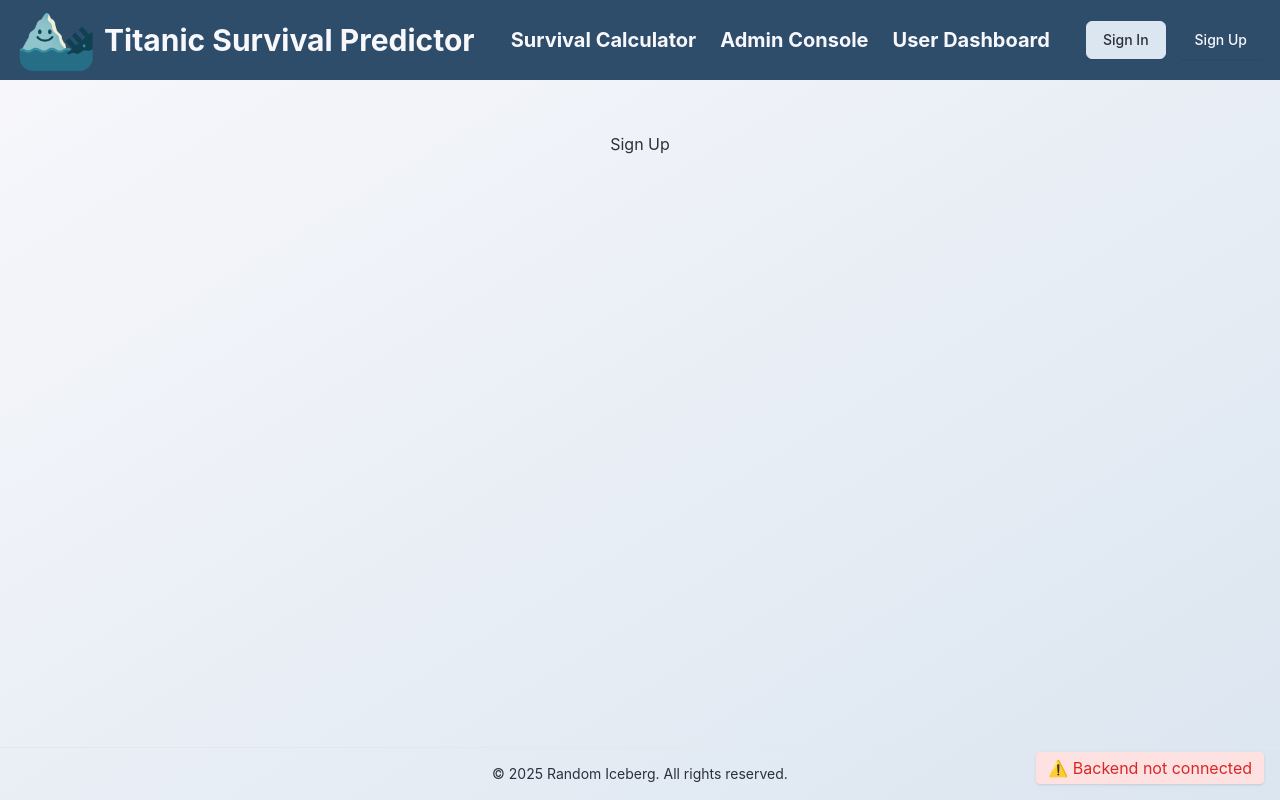
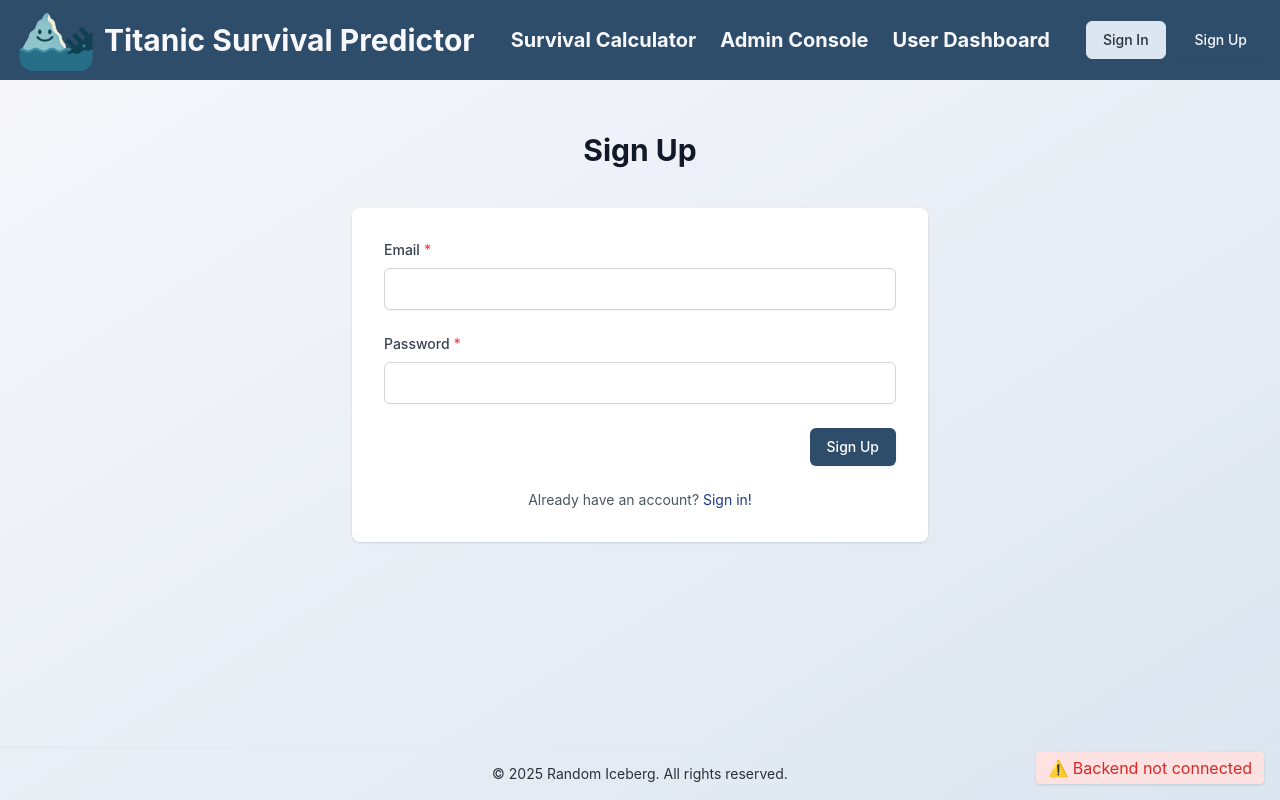
Before and after one commit to random-iceberg/web-frontend, a React (Create React App) app: page /signup in a window 1280 px wide. Built offline with nearby package versions, Linux system fonts and the light colour scheme; no server answers.

Commit message:
formatting

```diff
--- a/src/App.tsx
+++ b/src/App.tsx
@@ -12,18 +12,8 @@ const Calculator = lazy(
   () => import("components/calculator/SurvivalCalculator"),
 );
 const UserDashboard = lazy(() => import("pages/UserDashboard"));
-
-/* still a stub – swap out when real components exist */
-const SignIn = lazy(() =>
-  Promise.resolve({
-    default: () => <div className="p-8 text-center">Sign In</div>,
-  }),
-);
-const SignUp = lazy(() =>
-  Promise.resolve({
-    default: () => <div className="p-8 text-center">Sign Up</div>,
-  }),
-);
+const SignIn = lazy(() => import("pages/SignIn"));
+const SignUp = lazy(() => import("pages/SignUp"));
 
 /* generic suspense fallback */
 const Loading = () => (
--- /dev/null
+++ b/src/pages/SignIn.tsx
@@ -0,0 +1,84 @@
+import React, { useState } from "react";
+import Layout from "components/Layout";
+import PageHeader from "components/common/PageHeader";
+import Card from "components/common/Card";
+import Input from "components/common/forms/Input";
+import Button from "components/common/Button";
+import Alert from "components/common/Alert";
+import { Link } from "react-router-dom";
+
+export default function SignInPage() {
+  const [email, setEmail] = useState("");
+  const [password, setPassword] = useState("");
+  const [error, setError] = useState<string | null>(null);
+  const [loading, setLoading] = useState(false);
+
+  const handleSubmit = async (e: React.FormEvent) => {
+    e.preventDefault();
+    setError(null);
+    setLoading(true);
+
+    setTimeout(() => {
+      {
+        /* TODO: do actual auth checks */
+      }
+      setLoading(false);
+      setError("The email and password you entered do not match.");
+    }, 250);
+  };
+
+  return (
+    <Layout>
+      {/* ─── Page Header ─── */}
+      <div className="flex justify-center text-center">
+        <PageHeader title="Sign In" description="" />
+      </div>
+      <div className="max-w-xl mx-auto">
+        <Card className="p-6 sm:p-8">
+          {/* ─── Sign In Form ─── */}
+          <form onSubmit={handleSubmit} className="space-y-6">
+            {error && (
+              <Alert variant="error" className="text-sm">
+                {error}
+              </Alert>
+            )}
+
+            <Input
+              id="email"
+              label="Email"
+              type="email"
+              value={email}
+              onChange={setEmail}
+              required
+              disabled={loading}
+            />
+
+            <Input
+              id="password"
+              label="Password"
+              type="password"
+              value={password}
+              onChange={setPassword}
+              required
+              disabled={loading}
+            />
+
+            <div className="flex justify-end">
+              <Button type="submit" variant="primary" disabled={loading}>
+                {loading ? "Signing In..." : "Sign In"}
+              </Button>
+            </div>
+          </form>
+
+          {/* ─── Sign up link ─── */}
+          <div className="mt-6 text-center text-sm text-gray-600">
+            Don&apos;t have an account?{" "}
+            <Link to="/signup" className="text-blue-900 hover:underline">
+              Sign up!
+            </Link>
+          </div>
+        </Card>
+      </div>
+    </Layout>
+  );
+}
--- /dev/null
+++ b/src/pages/SignUp.tsx
@@ -0,0 +1,84 @@
+import React, { useState } from "react";
+import Layout from "components/Layout";
+import PageHeader from "components/common/PageHeader";
+import Card from "components/common/Card";
+import Input from "components/common/forms/Input";
+import Button from "components/common/Button";
+import Alert from "components/common/Alert";
+import { Link } from "react-router-dom";
+
+export default function SignUpPage() {
+  const [email, setEmail] = useState("");
+  const [password, setPassword] = useState("");
+  const [error, setError] = useState<string | null>(null);
+  const [loading, setLoading] = useState(false);
+
+  const handleSubmit = async (e: React.FormEvent) => {
+    e.preventDefault();
+    setError(null);
+    setLoading(true);
+
+    setTimeout(() => {
+      {
+        /* TODO: do actual auth checks */
+      }
+      setLoading(false);
+      setError("This email is already registered.");
+    }, 250);
+  };
+
+  return (
+    <Layout>
+      {/* ─── Page Header ─── */}
+      <div className="flex justify-center text-center">
+        <PageHeader title="Sign Up" description="" />
+      </div>
+      <div className="max-w-xl mx-auto">
+        <Card className="p-6 sm:p-8">
+          {/* ─── Sign Up Form ─── */}
+          <form onSubmit={handleSubmit} className="space-y-6">
+            {error && (
+              <Alert variant="error" className="text-sm">
+                {error}
+              </Alert>
+            )}
+
+            <Input
+              id="email"
+              label="Email"
+              type="email"
+              value={email}
+              onChange={setEmail}
+              required
+              disabled={loading}
+            />
+
+            <Input
+              id="password"
+              label="Password"
+              type="password"
+              value={password}
+              onChange={setPassword}
+              required
+              disabled={loading}
+            />
+
+            <div className="flex justify-end">
+              <Button type="submit" variant="primary" disabled={loading}>
+                {loading ? "Signing Up..." : "Sign Up"}
+              </Button>
+            </div>
+          </form>
+
+          {/* ─── Sign in link ─── */}
+          <div className="mt-6 text-center text-sm text-gray-600">
+            Already have an account?{" "}
+            <Link to="/signin" className="text-blue-900 hover:underline">
+              Sign in!
+            </Link>
+          </div>
+        </Card>
+      </div>
+    </Layout>
+  );
+}
```
